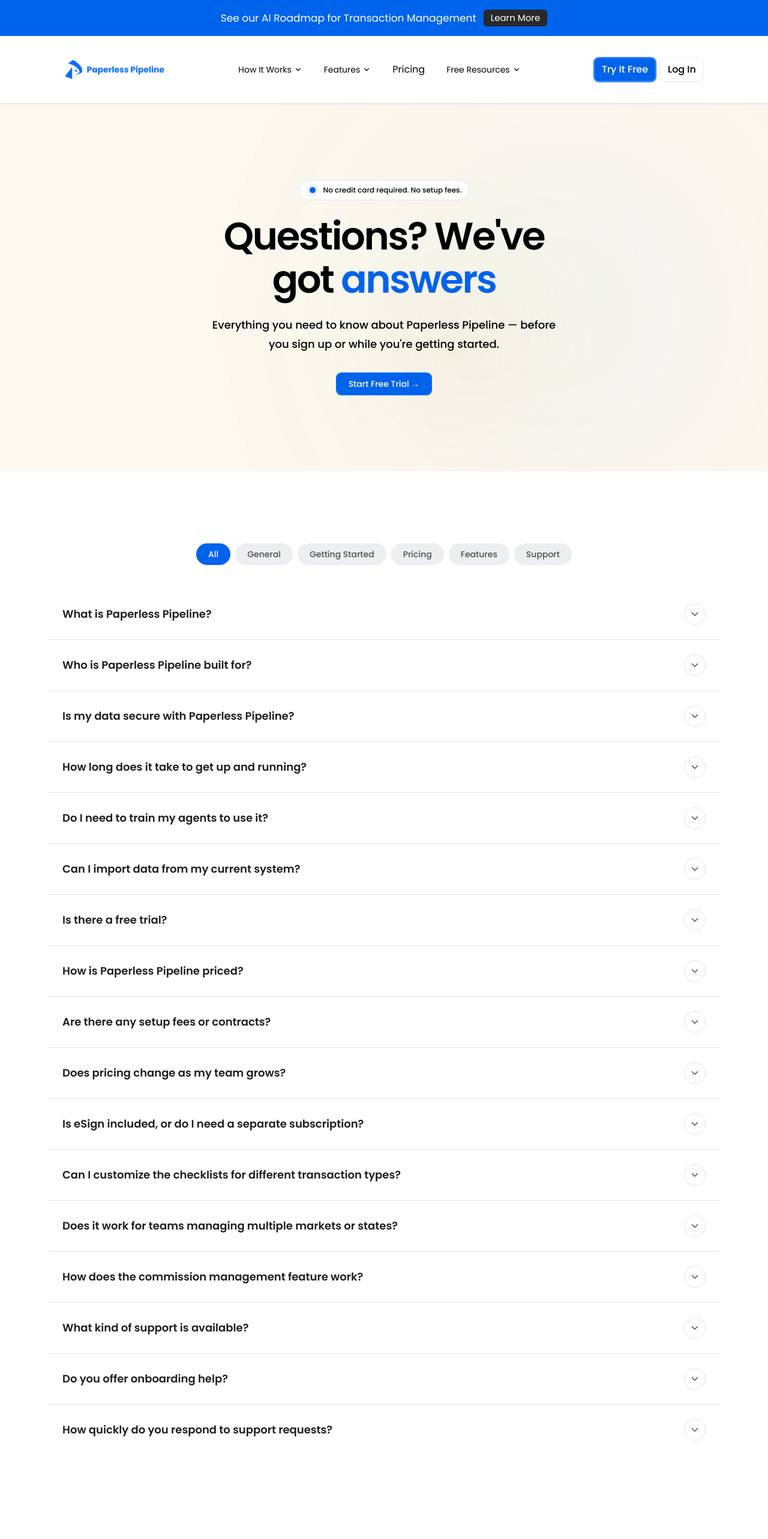
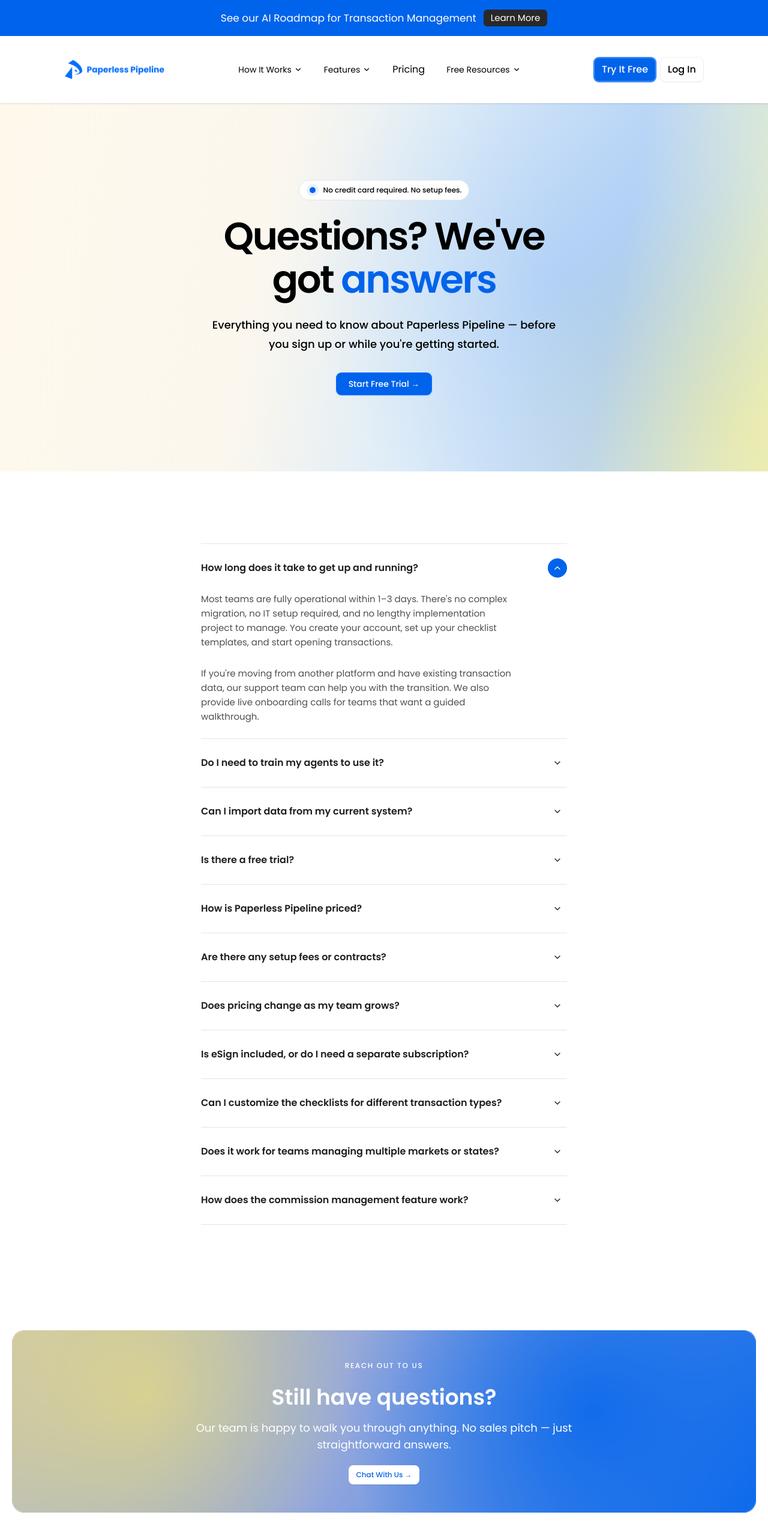
Before and after one commit to Landing-Pages-Websites/paperless-pipeline, a Next.js app: page /faqs in a window 1280 px wide. Shown: the top 2566 px of the page at 60% size. Built offline with nearby package versions, Linux system fonts and the light colour scheme.

Commit message:
FAQ updated content fix the footer

```diff
--- a/src/app/faqs/FAQsContent.tsx
+++ b/src/app/faqs/FAQsContent.tsx
@@ -1,99 +1,64 @@
 "use client";
 
-import { useState, useMemo } from "react";
+import { useState } from "react";
 import { ChevronDown, ChevronUp } from "lucide-react";
-import { faqs, type FAQCategory } from "@/data/faqs";
+import { faqs } from "@/data/faqs";
 
-const CATEGORIES: ("All" | FAQCategory)[] = [
-  "All",
-  "General",
+const VISIBLE_CATEGORIES = [
   "Getting Started",
   "Pricing",
   "Features",
-  "Support",
 ];
 
 export default function FAQsContent() {
-  const [activeCategory, setActiveCategory] = useState<"All" | FAQCategory>("All");
-  const [openItems, setOpenItems] = useState<Set<string>>(new Set());
-
-  const filtered = useMemo(
-    () =>
-      faqs.filter(
-        (faq) => activeCategory === "All" || faq.category === activeCategory
-      ),
-    [activeCategory]
+  const filtered = faqs.filter((faq) =>
+    VISIBLE_CATEGORIES.includes(faq.category)
   );
 
+  const [openQuestion, setOpenQuestion] = useState(filtered[0]?.question ?? "");
+
   function toggle(question: string) {
-    setOpenItems((prev) => {
-      const next = new Set(prev);
-      if (next.has(question)) next.delete(question);
-      else next.add(question);
-      return next;
-    });
+    setOpenQuestion((current) => (current === question ? "" : question));
   }
 
   return (
-    <div className="max-w-[1280px] mx-auto">
-      {/* Category tabs */}
-      <div
-        className="flex flex-wrap gap-2 justify-center mb-10"
-        role="tablist"
-        aria-label="FAQ categories"
-      >
-        {CATEGORIES.map((cat) => (
-          <button
-            key={cat}
-            role="tab"
-            aria-selected={activeCategory === cat}
-            onClick={() => setActiveCategory(cat)}
-            className={`px-5 py-2 rounded-full text-sm font-medium transition-colors ${
-              activeCategory === cat
-                ? "bg-[#0063EB] text-white"
-                : "bg-[#ECEEF2] text-[#4F4F4F] hover:bg-[#EEF4FF] hover:text-[#0063EB]"
-            }`}
-          >
-            {cat}
-          </button>
-        ))}
-      </div>
-
-      {/* FAQ accordion */}
-      <div className="divide-y divide-[#E4E4E7]">
+    <div className="mx-auto max-w-[610px]">
+      <div className="border-y border-[#E4E4E7]">
         {filtered.map((faq) => {
-          const isOpen = openItems.has(faq.question);
+          const isOpen = openQuestion === faq.question;
           return (
-            <div key={faq.question} className="px-6 py-6">
+            <div key={faq.question} className="border-b border-[#E4E4E7] last:border-b-0">
               <button
-                className="w-full flex items-center justify-between gap-5 text-left"
+                className="flex w-full items-center justify-between gap-5 py-6 text-left"
                 onClick={() => toggle(faq.question)}
                 aria-expanded={isOpen}
               >
                 <span
-                  className="text-[18px] leading-8 text-[#1E1E1E]"
+                  className="text-[16px] leading-6 text-[#1E1E1E]"
                   style={{ fontWeight: 600 }}
                 >
                   {faq.question}
                 </span>
                 <span
-                  className={`flex-shrink-0 w-9 h-9 rounded-full flex items-center justify-center transition-colors ${
+                  className={`flex h-8 w-8 flex-shrink-0 items-center justify-center rounded-full transition-colors ${
                     isOpen
                       ? "bg-[#0063EB] text-white"
-                      : "bg-white border border-[#E4E4E7] text-[#4F4F4F]"
+                      : "text-[#1E1E1E]"
                   }`}
                   aria-hidden="true"
                 >
-                  {isOpen ? <ChevronUp size={18} /> : <ChevronDown size={18} />}
+                  {isOpen ? <ChevronUp size={16} /> : <ChevronDown size={16} />}
                 </span>
               </button>
 
               {isOpen && (
-                <div className="mt-4 pr-14">
+                <div className="max-w-[560px] pb-6 pr-10">
                   {faq.answer.split("\n\n").map((paragraph, i) => (
                     <p
                       key={i}
-                      className={`text-base leading-7 text-[#4F4F4F] ${i > 0 ? "mt-4" : ""}`}
+                      className={`text-[15px] leading-6 text-[#4F4F4F] ${
+                        i > 0 ? "mt-7" : ""
+                      }`}
                       style={{ fontWeight: 400 }}
                     >
                       {paragraph}
--- a/src/app/faqs/page.tsx
+++ b/src/app/faqs/page.tsx
@@ -14,37 +14,11 @@ export default function FAQsPage() {
   return (
     <>
       {/* Hero */}
-      <section className="bg-[#FDF9EE] relative overflow-hidden py-24 md:py-32">
-        {/* Decorative blobs */}
-        <div className="absolute inset-0 pointer-events-none" aria-hidden="true">
-          <div
-            className="absolute right-0 top-0 w-[700px] h-[700px] rounded-full"
-            style={{
-              background:
-                "radial-gradient(circle, rgba(4,110,255,0.35) 0%, transparent 70%)",
-              filter: "blur(187px)",
-              opacity: 0.4,
-            }}
-          />
-          <div
-            className="absolute right-1/4 top-1/3 w-[330px] h-[330px] rounded-full"
-            style={{
-              background:
-                "radial-gradient(circle, rgba(255,233,91,0.45) 0%, transparent 70%)",
-              filter: "blur(120px)",
-              opacity: 0.35,
-            }}
-          />
-          <div
-            className="absolute right-1/3 top-1/2 w-[210px] h-[210px] rounded-full"
-            style={{
-              background:
-                "radial-gradient(circle, rgba(255,73,44,0.35) 0%, transparent 70%)",
-              filter: "blur(80px)",
-              opacity: 0.3,
-            }}
-          />
-        </div>
+      <section className="relative overflow-hidden bg-[linear-gradient(100deg,#FFF9EC_0%,#FBF7EE_35%,#DDECF8_56%,#BFD9F7_78%,#E7EEC9_100%)] py-24 md:py-32">
+        <div
+          className="pointer-events-none absolute inset-0 bg-[radial-gradient(circle_at_72%_48%,rgba(0,99,235,0.12),transparent_42%),radial-gradient(circle_at_96%_88%,rgba(255,233,91,0.26),transparent_30%)]"
+          aria-hidden="true"
+        />
 
         <div className="relative z-10 max-w-[611px] mx-auto px-4 text-center">
           {/* Badge pill */}
@@ -97,11 +71,12 @@ export default function FAQsPage() {
       {/* CTA Banner */}
       <CTABanner
         variant="cta"
-        eyebrow="READY TO GET STARTED?"
-        heading="Try Paperless Pipeline free for 14 days"
-        subtext="No credit card required. Set up in minutes."
-        buttonText="Start Free Trial →"
-        buttonHref="/signup"
+        eyebrow="REACH OUT TO US"
+        heading="Still have questions?"
+        subtext="Our team is happy to walk you through anything. No sales pitch — just straightforward answers."
+        buttonText="Chat With Us →"
+        buttonHref="/contact"
+        compact
       />
 
       {/* Testimonials */}
--- a/src/components/Footer.tsx
+++ b/src/components/Footer.tsx
@@ -42,6 +42,8 @@ export default function Footer() {
     pathname === "/features/commissions-management";
   const isCommissionCalculatorPage = pathname === "/commission-calculator";
   const isSavingsCalculatorPage = pathname === "/savings-calculator";
+  const isFaqsPage = pathname === "/faqs";
+  const isPrivacyPolicyPage = pathname === "/privacy-policy";
 
   const footerCta = isPricingPage
     ? {
@@ -104,6 +106,30 @@ export default function Footer() {
               "See how easy it is to manage transactions, teams, and commissions—all in one place",
           }
       : isSavingsCalculatorPage
+        ? {
+            heading: (
+              <>
+                Simplify Your Transaction
+                <br />
+                Management Today
+              </>
+            ),
+            subtext:
+              "See how easy it is to manage transactions, teams, and commissions—all in one place",
+          }
+      : isFaqsPage
+        ? {
+            heading: (
+              <>
+                Simplify Your Transaction
+                <br />
+                Management Today
+              </>
+            ),
+            subtext:
+              "See how easy it is to manage transactions, teams, and commissions—all in one place",
+          }
+      : isPrivacyPolicyPage
         ? {
             heading: (
               <>
```
